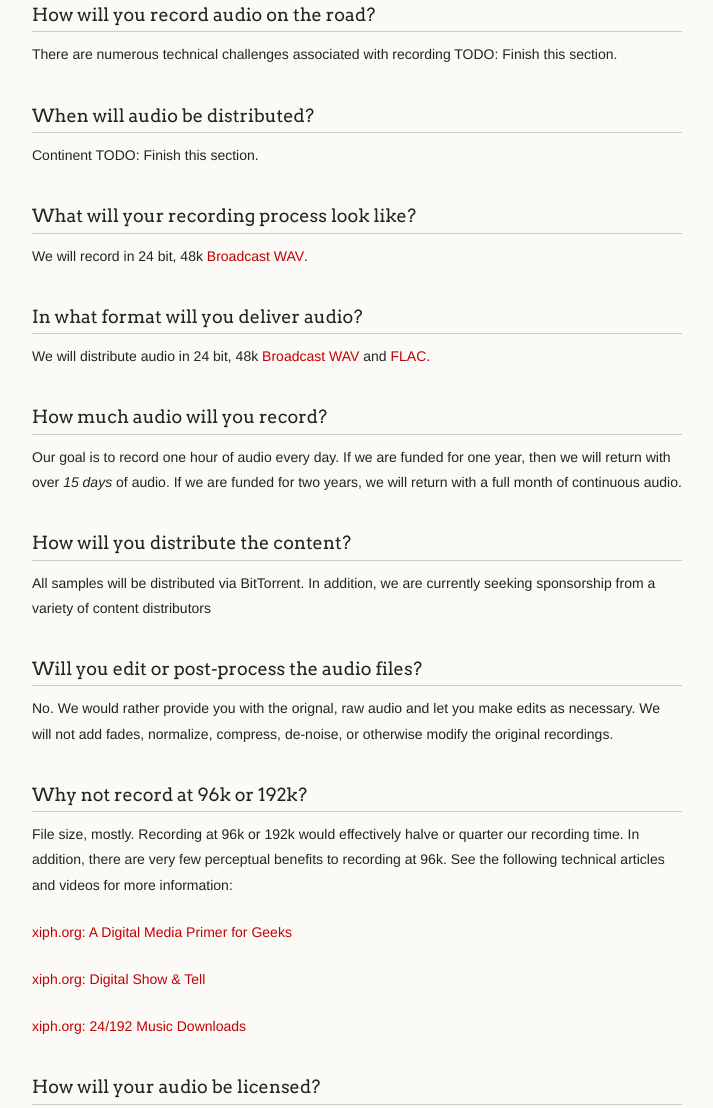
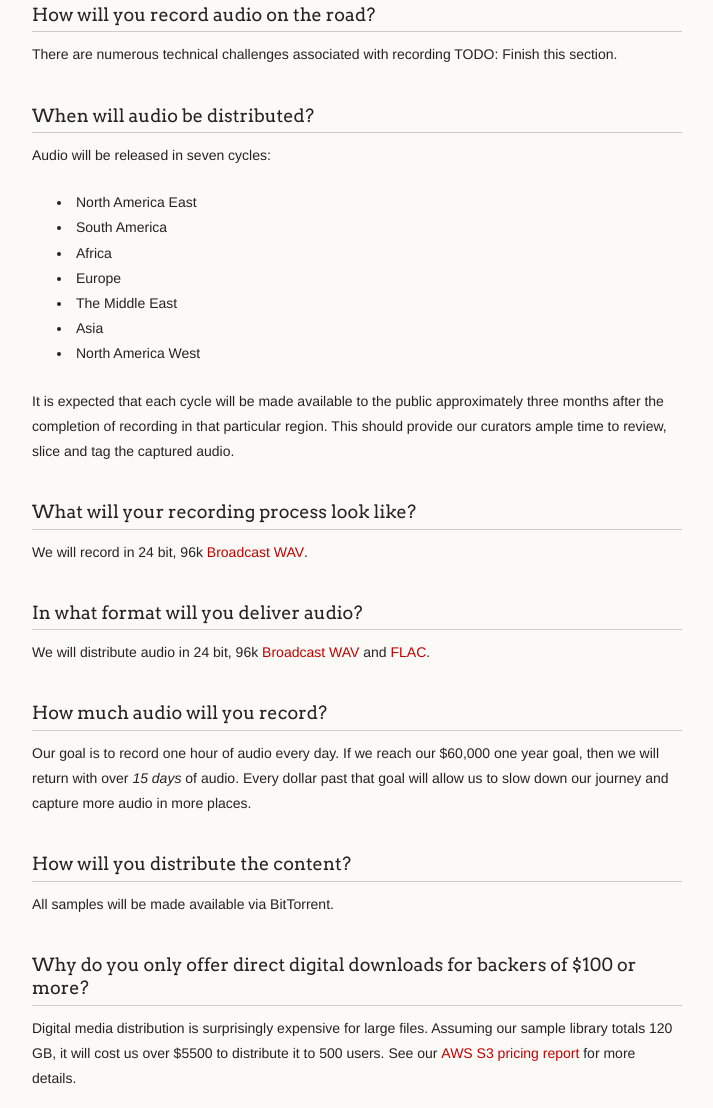
Before and after one commit to telekid/CycleProject, a plain HTML site: page index.html in a window 1280 px wide. Shown: the part 916-2024 px from the top of the page, without its empty margins (278-991 px from the left). Drawn offline with Linux system fonts and the light colour scheme.

```diff
--- a/index.html
+++ b/index.html
@@ -73,28 +73,42 @@ TODO: Finish this section.</p>
 <h3>
 <a name="when-will-audio-be-distributed" class="anchor" href="#when-will-audio-be-distributed"><span class="octicon octicon-link"></span></a>When will audio be distributed?</h3>
 
-<p>Continent
-TODO: Finish this section.</p>
+<p>Audio will be released in seven cycles:</p>
+
+<ul>
+<li>North America East</li>
+<li>South America</li>
+<li>Africa</li>
+<li>Europe</li>
+<li>The Middle East</li>
+<li>Asia</li>
+<li>North America West</li>
+</ul><p>It is expected that each cycle will be made available to the public approximately three months after the completion of recording in that particular region. This should provide our curators ample time to review, slice and tag the captured audio.</p>
 
 <h3>
 <a name="what-will-your-recording-process-look-like" class="anchor" href="#what-will-your-recording-process-look-like"><span class="octicon octicon-link"></span></a>What will your recording process look like?</h3>
 
-<p>We will record in 24 bit, 48k <a href="https://en.wikipedia.org/wiki/Broadcast_Wave_Format">Broadcast WAV</a>. </p>
+<p>We will record in 24 bit, 96k <a href="https://en.wikipedia.org/wiki/Broadcast_Wave_Format">Broadcast WAV</a>. </p>
 
 <h3>
 <a name="in-what-format-will-you-deliver-audio" class="anchor" href="#in-what-format-will-you-deliver-audio"><span class="octicon octicon-link"></span></a>In what format will you deliver audio?</h3>
 
-<p>We will distribute audio in 24 bit, 48k <a href="https://en.wikipedia.org/wiki/Broadcast_Wave_Format">Broadcast WAV</a> and <a href="https://xiph.org/flac/">FLAC</a>.</p>
+<p>We will distribute audio in 24 bit, 96k <a href="https://en.wikipedia.org/wiki/Broadcast_Wave_Format">Broadcast WAV</a> and <a href="https://xiph.org/flac/">FLAC</a>.</p>
 
 <h3>
 <a name="how-much-audio-will-you-record" class="anchor" href="#how-much-audio-will-you-record"><span class="octicon octicon-link"></span></a>How much audio will you record?</h3>
 
-<p>Our goal is to record one hour of audio every day. If we are funded for one year, then we will return with over <em>15 days</em> of audio. If we are funded for two years, we will return with a full month of continuous audio.</p>
+<p>Our goal is to record one hour of audio every day. If we reach our $60,000 one year goal, then we will return with over <em>15 days</em> of audio. Every dollar past that goal will allow us to slow down our journey and capture more audio in more places.</p>
 
 <h3>
 <a name="how-will-you-distribute-the-content" class="anchor" href="#how-will-you-distribute-the-content"><span class="octicon octicon-link"></span></a>How will you distribute the content?</h3>
 
-<p>All samples will be distributed via BitTorrent. In addition, we are currently seeking sponsorship from a variety of content distributors </p>
+<p>All samples will be made available via BitTorrent.</p>
+
+<h3>
+<a name="why-do-you-only-offer-direct-digital-downloads-for-backers-of-100-or-more" class="anchor" href="#why-do-you-only-offer-direct-digital-downloads-for-backers-of-100-or-more"><span class="octicon octicon-link"></span></a>Why do you only offer direct digital downloads for backers of $100 or more?</h3>
+
+<p>Digital media distribution is surprisingly expensive for large files. Assuming our sample library totals 120 GB, it will cost us over $5500 to distribute it to 500 users. See our <a href="https://calculator.s3.amazonaws.com/index.html#r=IAD&amp;s=S3&amp;key=calc-7E59DB91-F336-41F1-A930-F94C870F7B6E">AWS S3 pricing report</a> for more details.</p>
 
 <h3>
 <a name="will-you-edit-or-post-process-the-audio-files" class="anchor" href="#will-you-edit-or-post-process-the-audio-files"><span class="octicon octicon-link"></span></a>Will you edit or post-process the audio files?</h3>
```
Also changed, not shown: params.json (+1 -1 lines).
